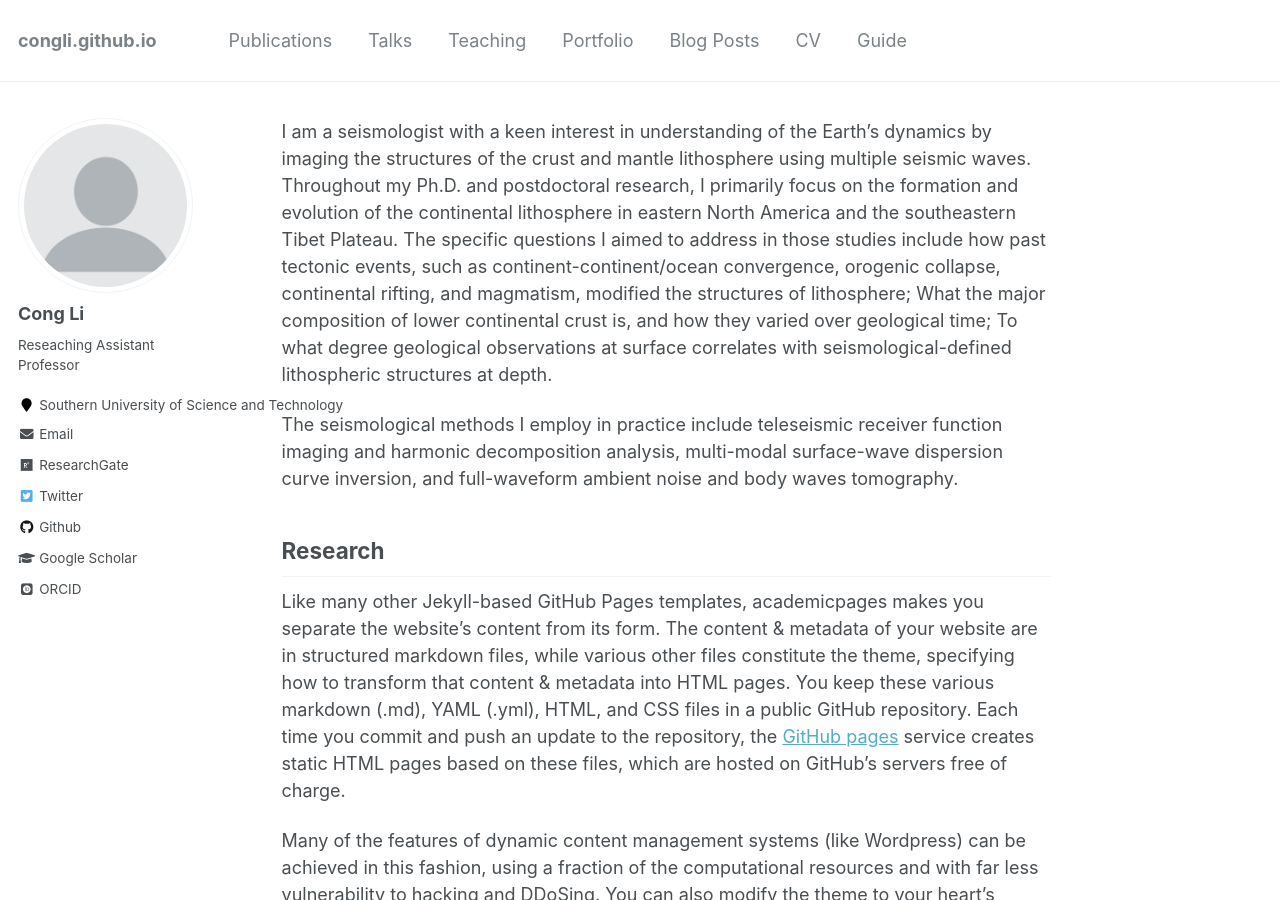
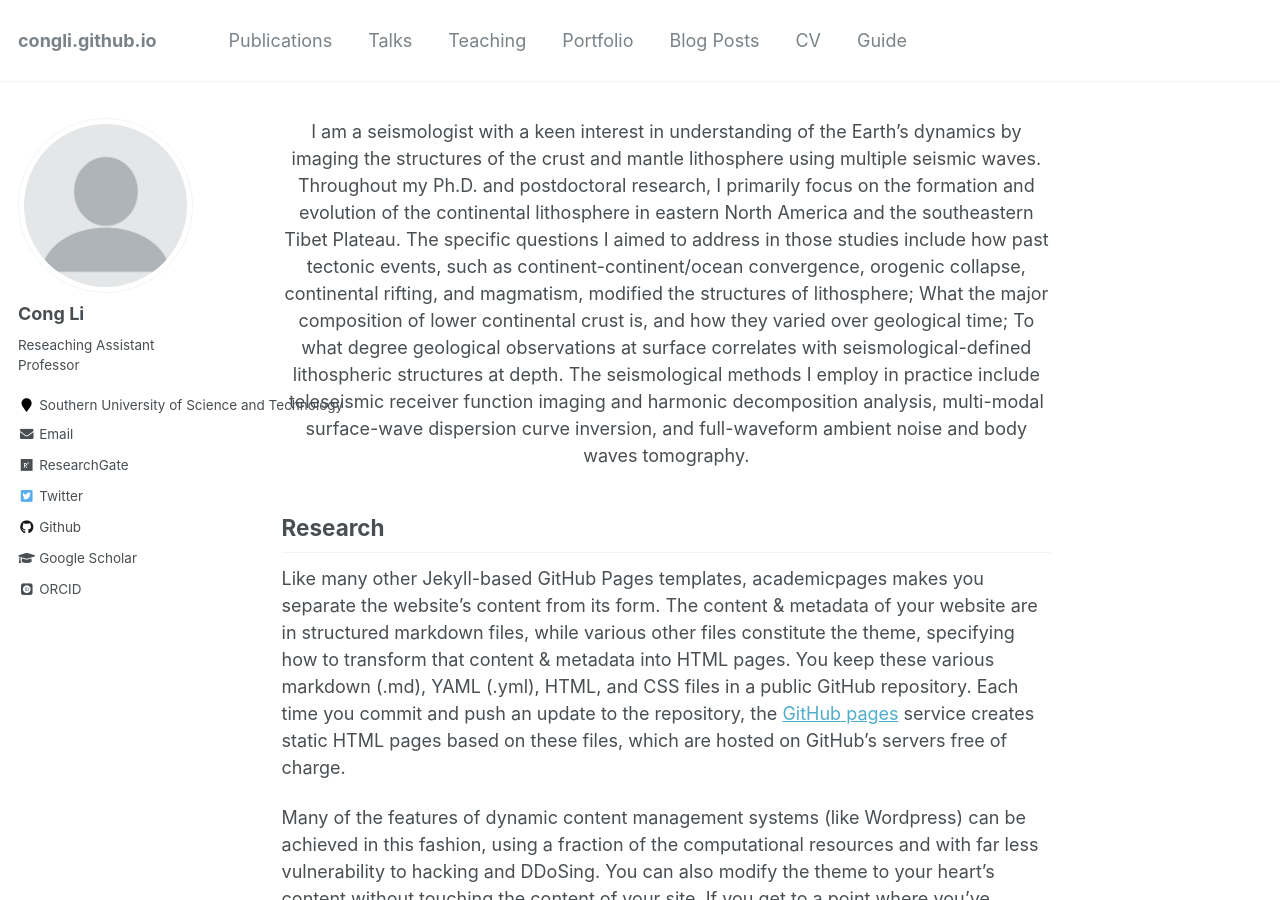
Before and after one commit to conli87/congli.github.io, a Jekyll site: the page built from _pages/about.md, in a window 1280 px wide and 900 px high. Built offline with Jekyll 4.4.1, drawn with Linux system fonts in a browser that asks for light colours; some web fonts are replaced.

```diff
--- a/_pages/about.md
+++ b/_pages/about.md
@@ -8,9 +8,9 @@ redirect_from:
   - /about.html
 ---
 
-I am a seismologist with a keen interest in understanding of the Earth’s dynamics by imaging the structures of the crust and mantle lithosphere using multiple seismic waves. Throughout my Ph.D. and postdoctoral research, I primarily focus on the formation and evolution of the continental lithosphere in eastern North America and the southeastern Tibet Plateau. The specific questions I aimed to address in those studies include how past tectonic events, such as continent-continent/ocean convergence, orogenic collapse, continental rifting, and magmatism, modified the structures of lithosphere; What the major composition of lower continental crust is, and how they varied over geological time; To what degree geological observations at surface correlates with seismological-defined lithospheric structures at depth.
+<center>I am a seismologist with a keen interest in understanding of the Earth’s dynamics by imaging the structures of the crust and mantle lithosphere using multiple seismic waves. Throughout my Ph.D. and postdoctoral research, I primarily focus on the formation and evolution of the continental lithosphere in eastern North America and the southeastern Tibet Plateau. The specific questions I aimed to address in those studies include how past tectonic events, such as continent-continent/ocean convergence, orogenic collapse, continental rifting, and magmatism, modified the structures of lithosphere; What the major composition of lower continental crust is, and how they varied over geological time; To what degree geological observations at surface correlates with seismological-defined lithospheric structures at depth.
 
-The seismological methods I employ in practice include teleseismic receiver function imaging and harmonic decomposition analysis, multi-modal surface-wave dispersion curve inversion, and full-waveform ambient noise and body waves tomography.
+The seismological methods I employ in practice include teleseismic receiver function imaging and harmonic decomposition analysis, multi-modal surface-wave dispersion curve inversion, and full-waveform ambient noise and body waves tomography. </center>
 
 Research
 ------
```
Also changed, not shown: 1 other file.
